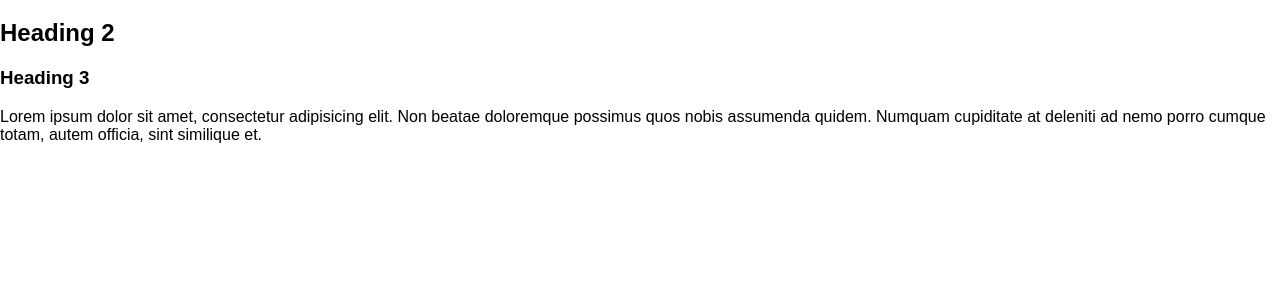
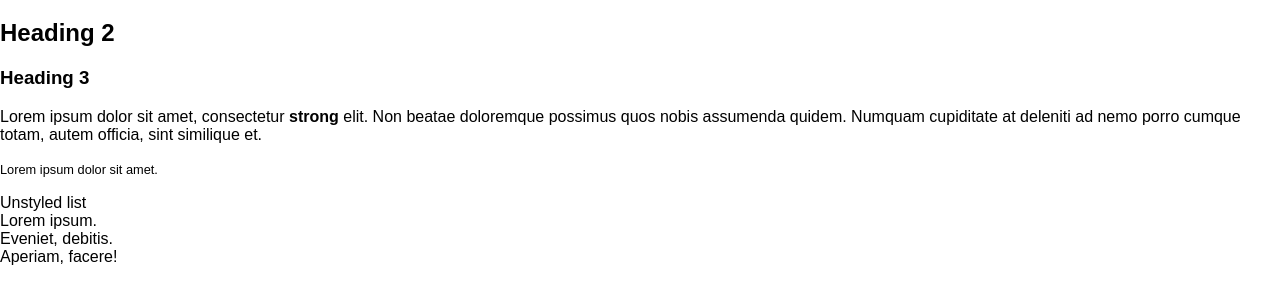
Before and after one commit to rightscale-design/designkit-global, a website: page index.html in a window 1280 px wide. Shown: the part 61-364 px from the top of the page. Drawn offline with Linux system fonts and the light colour scheme.

Commit message:
Added a reset for lists

```diff
--- a/designkit-global.css
+++ b/designkit-global.css
@@ -1,3 +1,21 @@
+/*
+//
+// Designkit-Global
+// --------------------------------------------------
+*/
+* {
+  -moz-box-sizing: border-box;
+  -webkit-box-sizing: border-box;
+  box-sizing: border-box;
+  outline: 0;
+}
+
+html,
+body {
+  -moz-osx-font-smoothing: grayscale;
+  -webkit-font-smoothing: antialiased;
+}
+
 html {
   font-family: sans-serif;
   -ms-text-size-adjust: 100%;
@@ -212,3 +230,14 @@ td,
 th {
   padding: 0;
 }
+
+ul,
+ol,
+dl {
+  margin: 0;
+  padding: 0;
+}
+
+li {
+  list-style: none;
+}
--- a/index.html
+++ b/index.html
@@ -9,6 +9,13 @@
   <h1>Heading 1</h1>
   <h2>Heading 2</h2>
   <h3>Heading 3</h3>
-  <p>Lorem ipsum dolor sit amet, consectetur adipisicing elit. Non beatae doloremque possimus quos nobis assumenda quidem. Numquam cupiditate at deleniti ad nemo porro cumque totam, autem officia, sint similique et.</p>
+  <p>Lorem ipsum dolor sit amet, consectetur <strong>strong</strong> elit. Non beatae doloremque possimus quos nobis assumenda quidem. Numquam cupiditate at deleniti ad nemo porro cumque totam, autem officia, sint similique et.</p>
+  <p><small>Lorem ipsum dolor sit amet.</small></p>
+  <ul>
+    <li>Unstyled list</li>
+    <li>Lorem ipsum.</li>
+    <li>Eveniet, debitis.</li>
+    <li>Aperiam, facere!</li>
+  </ul>
 </body>
 </html>
--- a/package.json
+++ b/package.json
@@ -1,6 +1,6 @@
 {
   "name": "designkit-global",
-  "version": "0.0.1",
+  "version": "0.0.2",
   "description": "Sass module for a global CSS reset based on Normalize.",
   "repository": {
     "type": "git",
--- a/src/_designkit-global.scss
+++ b/src/_designkit-global.scss
@@ -1,3 +1,24 @@
+@charset "UTF-8";
+
+/*
+//
+// Designkit-Global
+// --------------------------------------------------
+*/
+
+* {
+  -moz-box-sizing: border-box;
+  -webkit-box-sizing: border-box;
+  box-sizing: border-box;
+  outline: 0;
+}
+
+html,
+body {
+  -moz-osx-font-smoothing: grayscale;
+  -webkit-font-smoothing: antialiased;
+}
+
 html {
   font-family: sans-serif;
   -ms-text-size-adjust: 100%;
@@ -212,3 +233,14 @@ td,
 th {
   padding: 0;
 }
+
+ul,
+ol,
+dl {
+  margin: 0;
+  padding: 0;
+}
+
+li {
+  list-style: none;
+}
```
Also changed, not shown: designkit-global.min.css.
